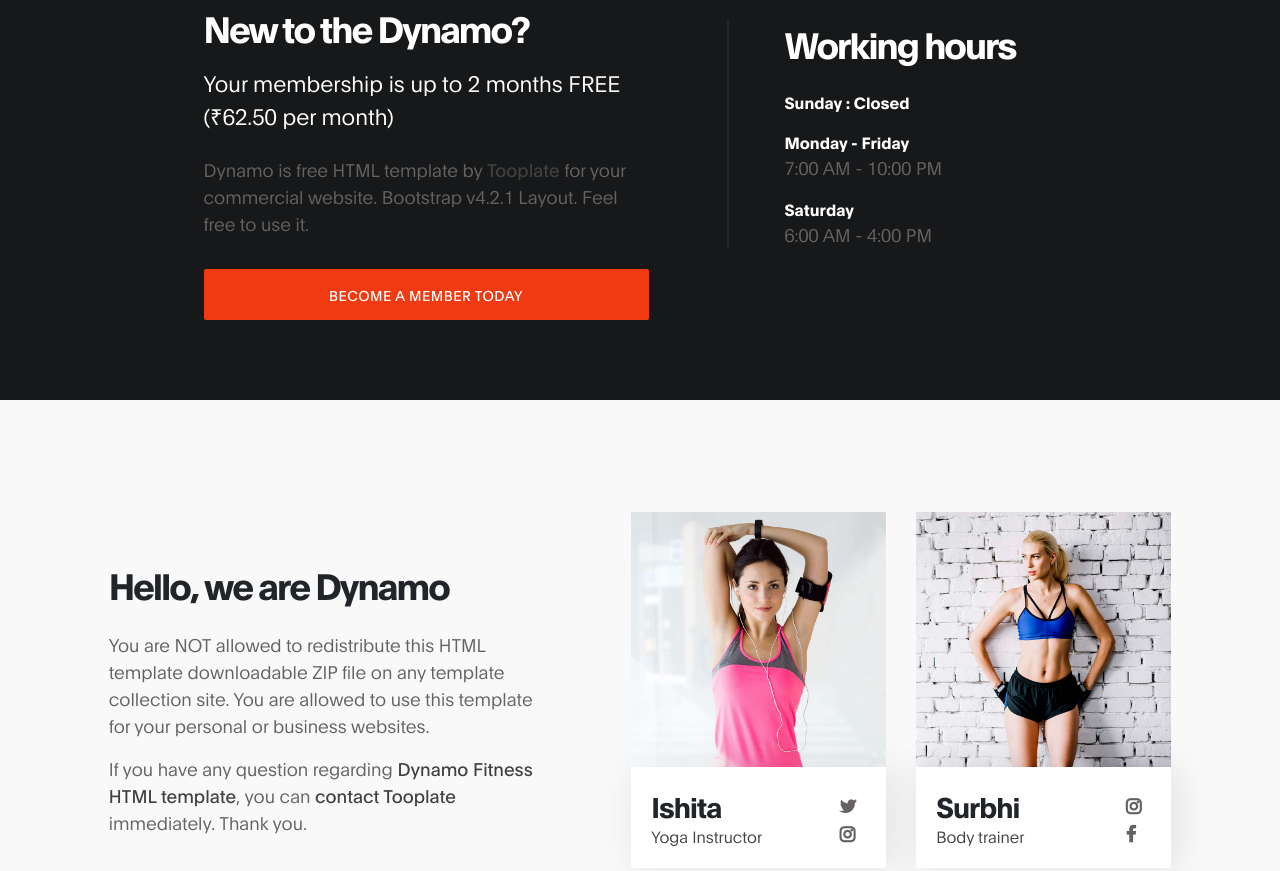
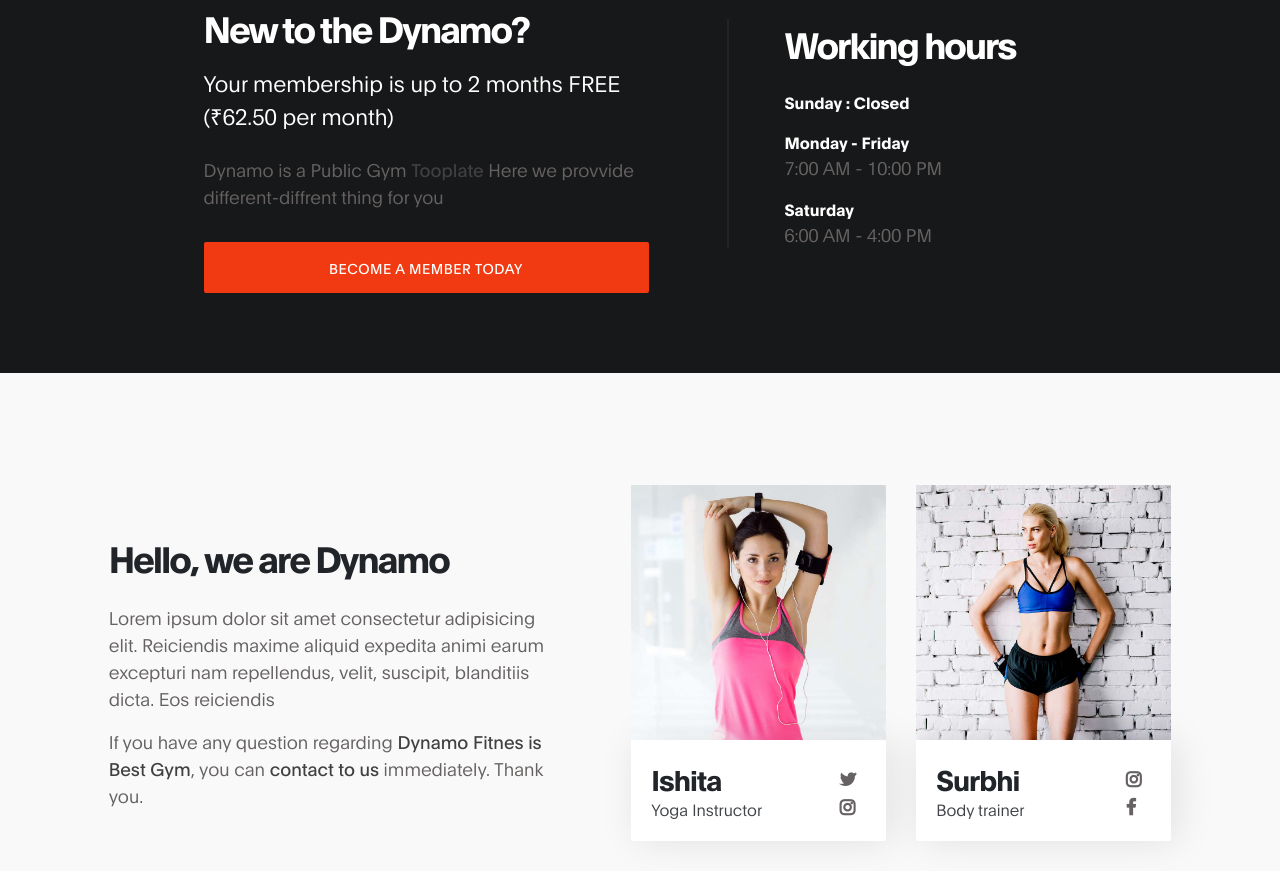
Before and after one commit to SAKSHAM-SINGH130/DynamoGym.github.io, a plain HTML site: page index.html in a window 1280 px wide. Shown: the part 877-1748 px from the top of the page. Drawn offline with Linux system fonts and the light colour scheme.

Commit message:
upadted
some thing changement

```diff
--- a/index.html
+++ b/index.html
@@ -38,7 +38,7 @@
 
             <div class="collapse navbar-collapse" id="navbarNav">
                 <ul class="navbar-nav ml-lg-auto">
-                    <li class="nav-item">
+                    <li classF="nav-item">
                         <a href="#home" class="nav-link smoothScroll">Home</a>
                     </li>
 
@@ -110,9 +110,9 @@
                     <h6 class="mb-4 text-white" data-aos="fade-up">Your membership is up to 2 months FREE (₹62.50 per
                         month)</h6>
 
-                    <p data-aos="fade-up" data-aos-delay="200">Dynamo is free HTML template by <a rel="nofollow"
-                            href="https://www.tooplate.com" target="_parent">Tooplate</a> for your commercial website.
-                        Bootstrap v4.2.1 Layout. Feel free to use it.</p>
+                    <p data-aos="fade-up" data-aos-delay="200">Dynamo is a Public Gym <a rel="nofollow" href=""
+                            target="_parent">Tooplate</a> Here we provvide different-diffrent thing for you
+                    </p>
 
                     <a href="#" class="btn custom-btn bg-color mt-3" data-aos="fade-up" data-aos-delay="300"
                         data-toggle="modal" data-target="#membershipForm">Become a member today</a>
@@ -152,15 +152,14 @@
                 <div class="mt-lg-5 mb-lg-0 mb-4 col-lg-5 col-md-10 mx-auto col-12">
                     <h2 class="mb-4" data-aos="fade-up" data-aos-delay="300">Hello, we are Dynamo</h2>
 
-                    <p data-aos="fade-up" data-aos-delay="400">You are NOT allowed to redistribute this HTML template
-                        downloadable ZIP file on any template collection site. You are allowed to use this template for
-                        your personal or business websites.</p>
+                    <p data-aos="fade-up" data-aos-delay="400">Lorem ipsum dolor sit amet consectetur adipisicing elit.
+                        Reiciendis maxime aliquid expedita animi earum excepturi nam repellendus, velit, suscipit,
+                        blanditiis dicta. Eos reiciendis</p>
 
                     <p data-aos="fade-up" data-aos-delay="500">If you have any question regarding <a rel="nofollow"
-                            href="https://www.tooplate.com/view/2119-Dynamo-fitness" target="_parent">Dynamo Fitness
-                            HTML
-                            template</a>, you can <a rel="nofollow" href="https://www.tooplate.com/contact"
-                            target="_parent">contact Tooplate</a> immediately. Thank you.</p>
+                            href="" target="_parent">Dynamo Fitnes is Best
+                            Gym</a>, you can <a rel="nofollow" href=""
+                            target="_parent">contact to us</a> immediately. Thank you.</p>
 
                 </div>
 
```
